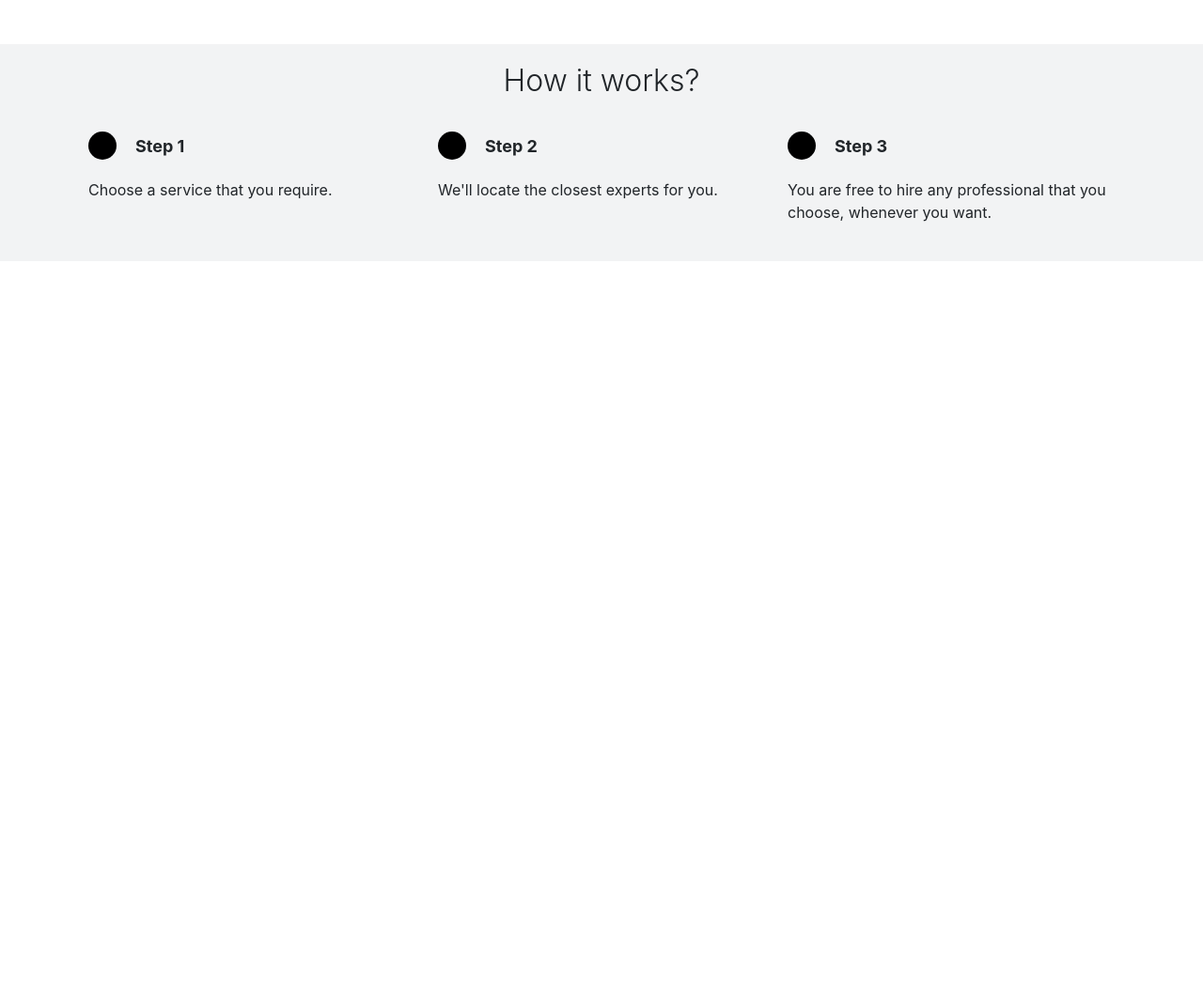
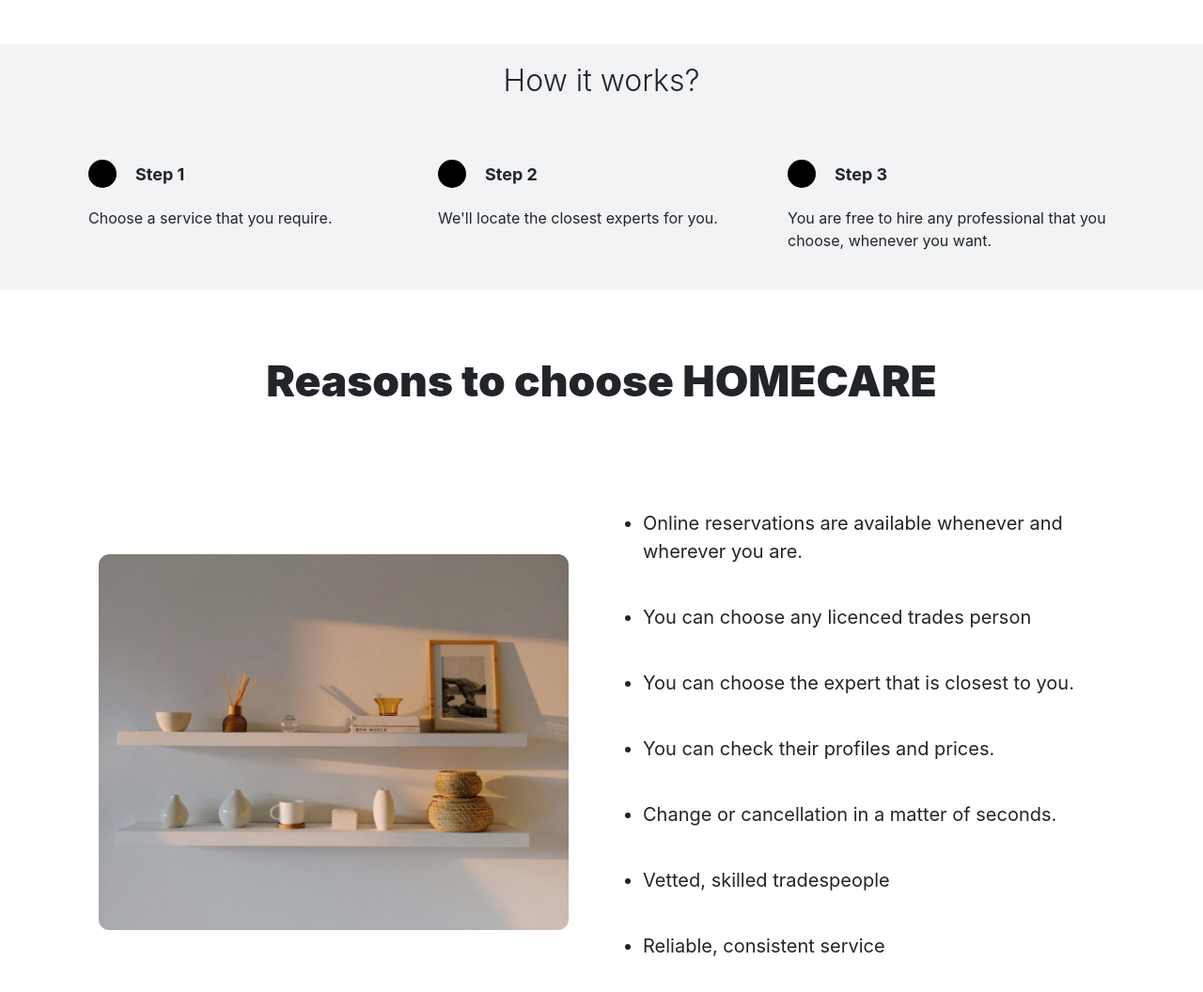
Before and after one commit to Mr-Kaviya99/HomeCare, a website built with Parcel: page index.html in a window 1280 px wide. Shown: the part 638-1694 px from the top of the page at 94% size. Before the commit the page ends 916 px from the top, so only its background shows below. Built offline with nearby package versions, Linux system fonts and the light colour scheme.

Commit message:
landing page Reasons to choose

```diff
--- a/css/main.css
+++ b/css/main.css
@@ -119,8 +119,19 @@
     display: none;
   }
 
+  .nav-login-button {
+    display: none;
+  }
+
+}
+
+@media only screen and (max-width: 576px) {
   .login-button {
     display: none;
+  }
+
+  .nav-login-button {
+    display: flex;
   }
 }
 
@@ -228,6 +239,7 @@
 }
 
 .how-it-works-col-top {
+  margin-top: 30px;
   display: flex;
   align-items: center;
 }
@@ -254,3 +266,55 @@
   font-size: 16px;
   margin: 0;
 }
+
+
+/*reason to choose*/
+.reason-to-choose {
+  margin-top: 50px;
+  padding-top: 20px;
+  padding-bottom: 40px;
+}
+
+.reason-to-choose-topic {
+  text-align: center;
+  font-weight: 900;
+  font-size: 46px;
+}
+
+.reason-to-choose-left {
+  display: flex;
+  justify-content: center;
+  align-items: center;
+}
+
+.reason-to-choose-left-img-outer {
+  margin-top: 100px;
+  width: 500px;
+  border-radius: 5px;
+}
+
+.reason-to-choose-left-img-outer img {
+  width: 100%;
+  height: 100%;
+  border-radius: 5px;
+}
+
+.reason-to-choose-ul {
+  margin-top: 100px;
+}
+
+.reason-to-choose-li {
+  margin-top: 40px;
+  font-weight: 400;
+  font-size: 20px;
+}
+
+@media only screen and (max-width: 992px) {
+
+  .slider-right-img-outer {
+    margin-top: 100px;
+    width: 100%;
+    height: auto !important;
+    border-radius: 5px;
+  }
+}
--- a/index.html
+++ b/index.html
@@ -134,6 +134,30 @@
 
 </div>
 
+<div class="reason-to-choose">
+  <div class="container">
+    <h3 class="reason-to-choose-topic">Reasons to choose HOMECARE</h3>
+    <div class="reason-to-choose-inner row">
+      <div class="reason-to-choose-left col-12 col-lg-6">
+        <div class="reason-to-choose-left-img-outer">
+          <img src="https://github.com/Mr-Kaviya99/HomeCare/blob/master/img/Second_Image.png?raw=true" alt="">
+        </div>
+      </div>
+      <div class="reason-to-choose-right col-12 col-lg-6">
+        <ul class="reason-to-choose-ul">
+          <li class="reason-to-choose-li">Online reservations are available whenever and wherever you are.</li>
+          <li class="reason-to-choose-li">You can choose any licenced trades person</li>
+          <li class="reason-to-choose-li">You can choose the expert that is closest to you.</li>
+          <li class="reason-to-choose-li">You can check their profiles and prices.</li>
+          <li class="reason-to-choose-li">Change or cancellation in a matter of seconds.</li>
+          <li class="reason-to-choose-li">Vetted, skilled tradespeople</li>
+          <li class="reason-to-choose-li">Reliable, consistent service</li>
+        </ul>
+      </div>
+    </div>
+  </div>
+</div>
+
 <script src="js/vendor/modernizr-3.11.2.min.js"></script>
 <script src="js/plugins.js"></script>
 <script src="js/main.js"></script>
```
